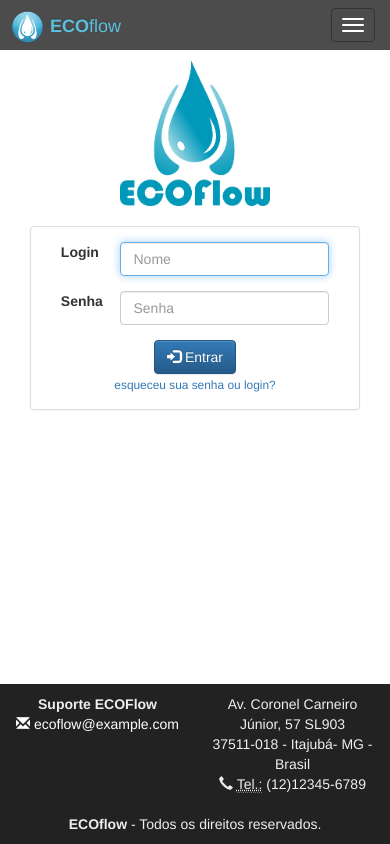
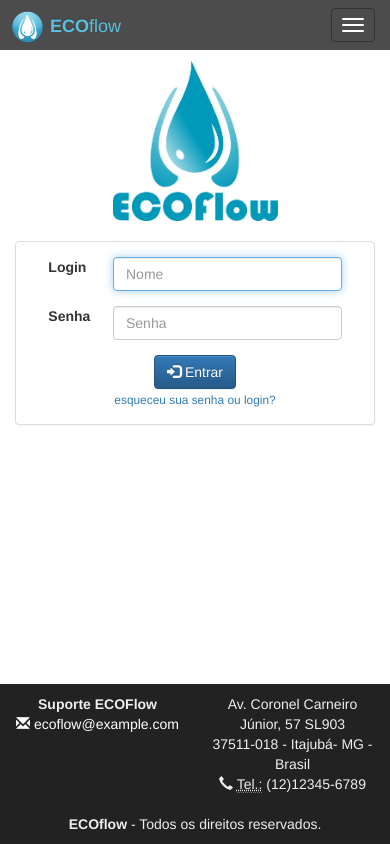
Before and after one commit to hivo-machado/ecoflow1, a PHP site: page /login/validaLogin.php in a window 390 px wide. Run offline with PHP 8.4, Linux system fonts and the light colour scheme; data that the repository does not hold is empty.

Commit message:
Mudança class
retira padding conteudo para mobile

```diff
--- a/css/estilo.css
+++ b/css/estilo.css
@@ -6,7 +6,7 @@
 
 
 /*========================================= Layout =========================================*/
-html, body, #conteudo {
+html, body{
 	height:100%;
 }
 
@@ -27,8 +27,7 @@ html, body, #conteudo {
 
 #conteudo{
 	height: 100%;
-	width: 100%;
-	padding: 60px 0px 205px 0px;
+	padding: 60px 30px 205px 30px;
 	background-color: white;
 }
 
@@ -42,9 +41,10 @@ footer{
 	background-color: #222;
 }
 
-@media (min-width: 768px) {
+@media(max-width: 768px){
 	#conteudo{
-		padding: 60px 30px 205px 30px;
+		margin: 0px;
+		padding: 60px 0px 205px 0px;
 	}
 }
 
--- a/footer.php
+++ b/footer.php
@@ -1,4 +1,3 @@
-				</section>
 			</div><!--Fecha div col-sm-10 -->
 		</div><!--Fecha div container-fluid-->
 
--- a/header.php
+++ b/header.php
@@ -116,8 +116,7 @@
 	</nav>
 
 	<div class="container-fluid">
-		<div class="col-sm-10 col-sm-offset-1 col-xs-12 col-xs-offset-0">
-			<section id="conteudo">
+		<div class="col-sm-10 col-sm-offset-1 col-xs-12 col-xs-offset-0" id="conteudo">
 
 			<div class="row">
 				<div class="mensagme text-center col-sm-8 col-sm-offset-2">
```
